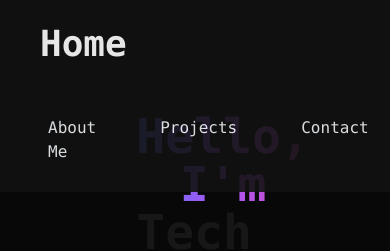
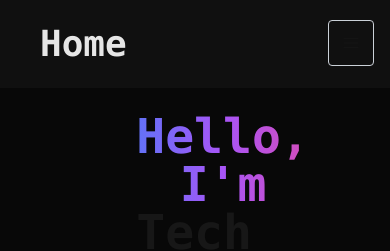
Before and after one commit to PeammaeP/personal-website, a Next.js app: page / in a window 390 px wide. Shown: the top 251 px of the page. Built offline with nearby package versions, Linux system fonts and the light colour scheme.

Commit message:
add the navlink and responsive with bar md:query

```diff
--- a/package.json
+++ b/package.json
@@ -9,6 +9,7 @@
     "lint": "next lint"
   },
   "dependencies": {
+    "@heroicons/react": "^2.1.5",
     "next": "14.2.12",
     "react": "^18",
     "react-dom": "^18",
--- a/src/app/components/navBar.tsx
+++ b/src/app/components/navBar.tsx
@@ -1,5 +1,10 @@
+"use client";
+
 import Link from "next/link";
+import { useState } from "react";
 import NavComponent from "./navLinkComponent";
+import NavBarMenu from "./navBarMenu";
+import { Bars3Icon, XMarkIcon } from "@heroicons/react/24/solid";
 
 const MyMenuNavLink = [
   { title: "About Me", link: "#about" },
@@ -8,6 +13,8 @@ const MyMenuNavLink = [
 ];
 
 const NavBar = () => {
+  const [navBarOpen, setOpenNavBar] = useState(false);
+
   return (
     <nav className="fixed left-0 right-0 top-0 z-10 bg-[#121212] opacity-90">
       <div className="flex flex-wrap justify-between mx-auto px-4">
@@ -17,16 +24,34 @@ const NavBar = () => {
         >
           Home
         </Link>
-        <div className="md:block md:w-auto" id="navbar">
+        <div className="block md:hidden translate-y-5">
+          {!navBarOpen ? (
+            <button
+              onClick={() => setOpenNavBar(true)}
+              className="flex items-center px-3 py-3 border rounded border-slate-200 hover:text-white hover:border-white"
+            >
+              <Bars3Icon className="w-5 h-5" />
+            </button>
+          ) : (
+            <button
+              onClick={() => setOpenNavBar(false)}
+              className="flex items-center px-3 py-3 border rounded border-slate-200 hover:text-white hover:border-white"
+            >
+              <XMarkIcon className="w-5 h-5" />
+            </button>
+          )}
+        </div>
+        <div className="hidden md:block md:w-auto" id="navbar">
           <ul className="flex flex-row p-4 space-x-8 mt-0">
             {MyMenuNavLink.map((navBar, index) => (
-              <li>
+              <li key={index}>
                 <NavComponent title={navBar.title} link={navBar.link} />
               </li>
             ))}
           </ul>
         </div>
       </div>
+      {navBarOpen ? <NavBarMenu menuNav={MyMenuNavLink} /> : null}
     </nav>
   );
 };
--- /dev/null
+++ b/src/app/components/navBarMenu.tsx
@@ -0,0 +1,15 @@
+import NavComponent from "./navLinkComponent";
+
+// @ts-expect-error typeMenuNav
+const NavBarMenu = ({ menuNav }) => {
+  return (
+    <ul className="flex flex-col py-4 items-center">
+      {menuNav.map((menu, index: number) => (
+        <li key={index}>
+          <NavComponent title={menu.title} link={menu.link} />
+        </li>
+      ))}
+    </ul>
+  );
+};
+export default NavBarMenu;
```
Also changed, not shown: src/app/components/cardDetailComponent.tsx (added), 1 other file (tests, documents, lock files or other folders).
